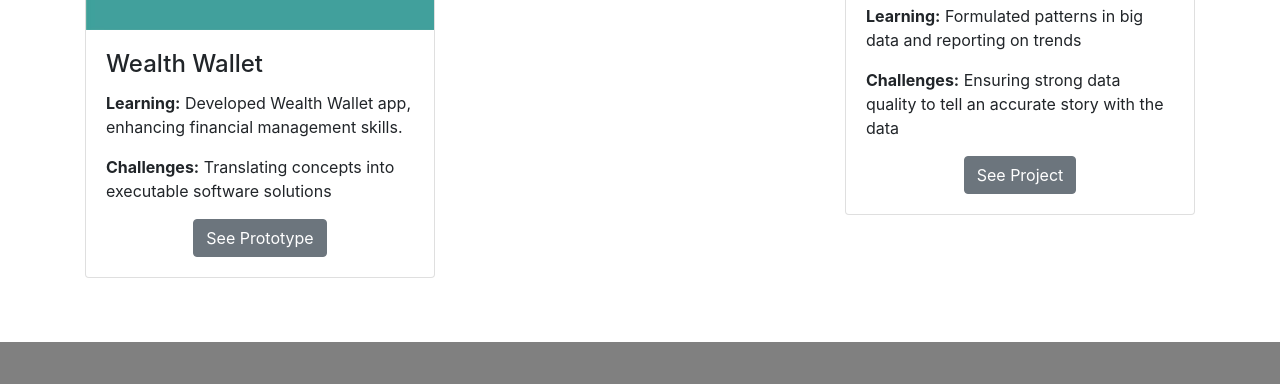
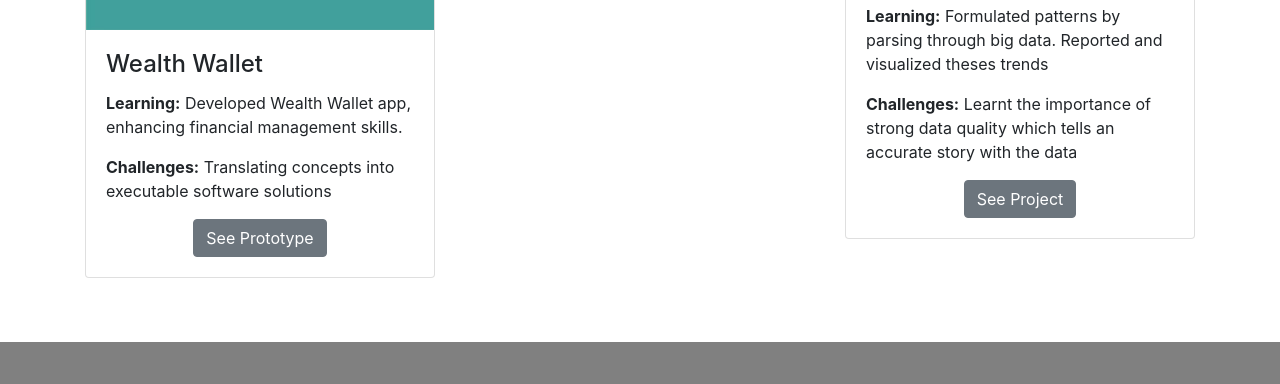
Before and after one commit to ayushbanwari/ayushbanwari.github.io, a plain HTML site: page index.html in a window 1280 px wide. Shown: the part 3129-3513 px from the top of the page. Drawn offline with nearby package versions, Linux system fonts and the light colour scheme.

Commit message:
Update index.html

```diff
--- a/index.html
+++ b/index.html
@@ -203,8 +203,8 @@
                             <img class="card-img-top" src="spotify.jpg" style="width:100%">
                             <div class="card-body">
                                 <h4 class="card-title">Spotify Music Trends</h4>
-                                <p class="card-text"><b>Learning:</b> Formulated patterns in big data and reporting on trends</p>
-                                <p class="card-text"><b>Challenges:</b> Ensuring strong data quality to tell an accurate story with the data</p>
+                                <p class="card-text"><b>Learning:</b> Formulated patterns by parsing through big data. Reported and visualized theses trends</p>
+                                <p class="card-text"><b>Challenges:</b> Learnt the importance of strong data quality which tells an accurate story with the data</p>
                                 <div class="text-center">
                                     <a href="https://info201b-wi21.github.io/project-mygreattime/" target = "_blank" class="btn btn-secondary">See Project</a>
                                 </div>
```
